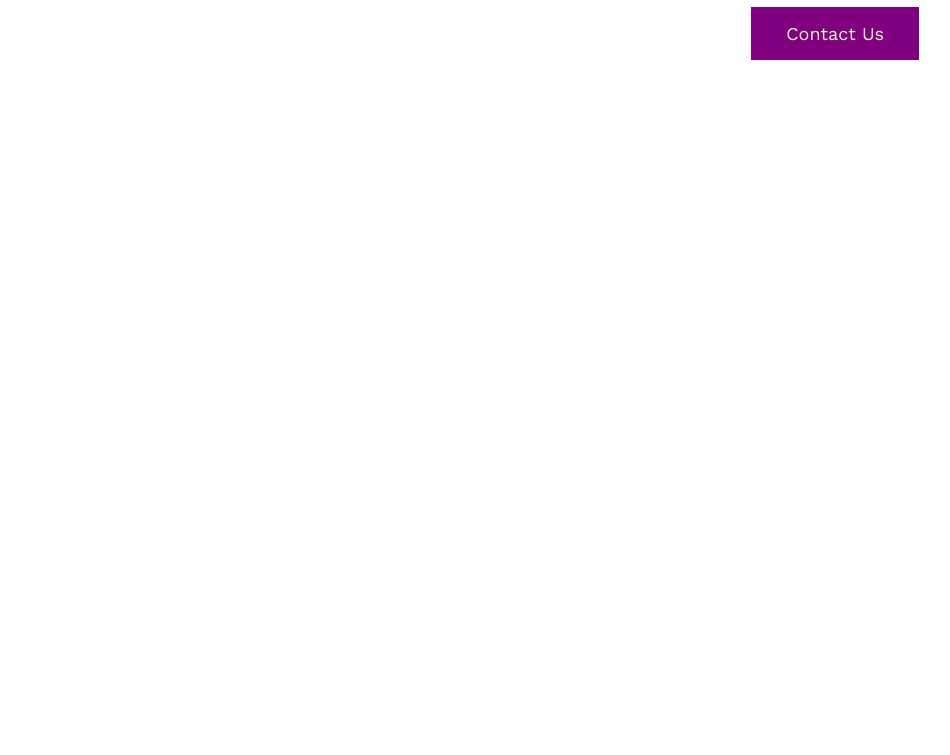
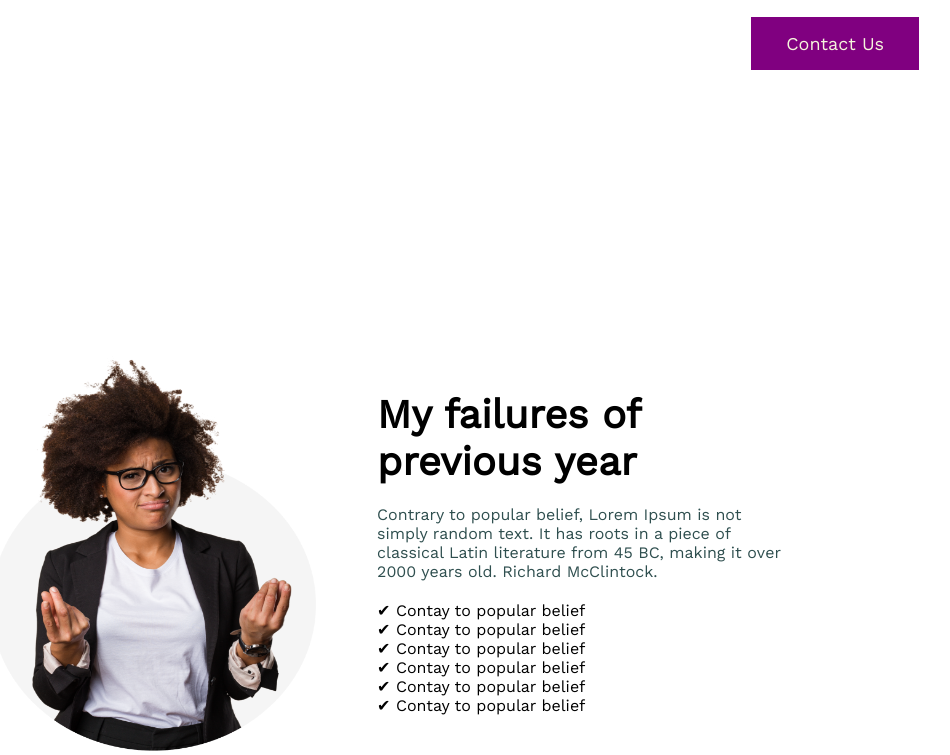
Before and after one commit to nusratneela27/new-year, a plain HTML site: page index.html in a window 1280 px wide. Shown: the part 519-1274 px from the top of the page, without its empty margins (261-1211 px from the left). Before the commit the page ends 800 px from the top, so only its background shows below. Drawn offline with nearby package versions, Linux system fonts and the light colour scheme.

Commit message:
my faillure

```diff
--- a/index.html
+++ b/index.html
@@ -19,5 +19,31 @@
                 </div>
             </div>
     </div>
+    <!-- My failures -->
+    <div class="my-failures">
+        <div>
+            <img src="/images/person.png" alt="" width="350" height="400">
+        </div>
+        <div class="failure">
+            <h1 class="failure-title"> My failures of <br> previous year</h1>
+            <p class="failure-des">Contrary to popular belief, Lorem Ipsum is not
+                <br> simply random text. It has roots in a piece of <br> classical Latin literature from 45 BC, making it over <br> 2000 years old. Richard McClintock.</p>
+                <div class="tick">
+                    <p><span>&#10004;</span> Contay to popular belief</p>
+                    <p><span>&#10004;</span> Contay to popular belief</p>
+                    <p><span>&#10004;</span> Contay to popular belief</p>
+                    <p><span>&#10004;</span> Contay to popular belief</p>
+                    <p><span>&#10004;</span> Contay to popular belief</p>
+                    <p><span>&#10004;</span> Contay to popular belief</p>
+                </div>
+                <!-- <span>
+                    <p>Contay to popular belief</p>
+                    <p>Contay to popular belief</p>
+                    <p>Contay to popular belief</p>
+                    <p>Contay to popular belief</p>
+                </span> -->
+        </div>
+
+    </div>
 </body>
 </html>
--- a/styles/year.css
+++ b/styles/year.css
@@ -13,7 +13,7 @@
     background-size: cover;
     background-position: center;
     display: flex;
-    justify-content:right;
+    justify-content: right;
     text-align: right;
     align-items: center;
     color: black;
@@ -24,6 +24,7 @@
     font-size: 65px;
     color: black;
     margin-right: 100px;
+    margin-bottom: 20px;
 }
 
 .banner-des {
@@ -33,7 +34,7 @@
     margin-right: 100px;
 }
 
-.btn-primary{
+.btn-primary {
     padding: 16px 35px;
     border: none;
     font-size: 18px;
@@ -42,3 +43,39 @@
     margin-right: 100px;
     margin-top: 20px;
 }
+
+.my-failures {
+    margin: 0 auto;
+    max-width: 1140px;
+    display: flex;
+    margin-top: 70px;
+    justify-content: center;
+    text-align: center;
+    align-items: center;
+
+}
+
+.failure {
+    justify-content: center;
+    text-align: left;
+    align-items: center;
+    margin-left: 50px;
+}
+
+.failure-title {
+    font-weight: 700;
+    font-size: 40px;
+    color: black;
+}
+
+.failure-des {
+    font-weight: 400;
+    font-size: 16px;
+    color: darkslategray;
+    margin-top: 20px;
+    margin-bottom: 20px;
+}
+
+/* span{
+    content: : "\2713";
+} */
```
